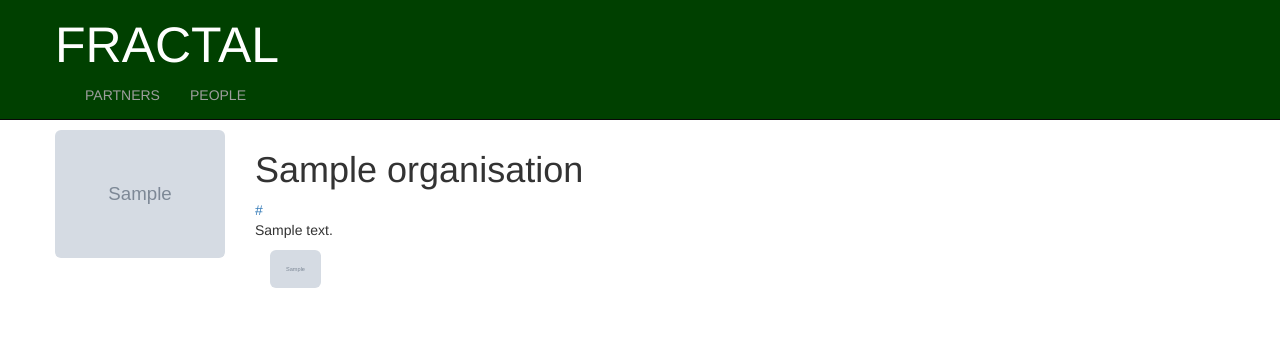
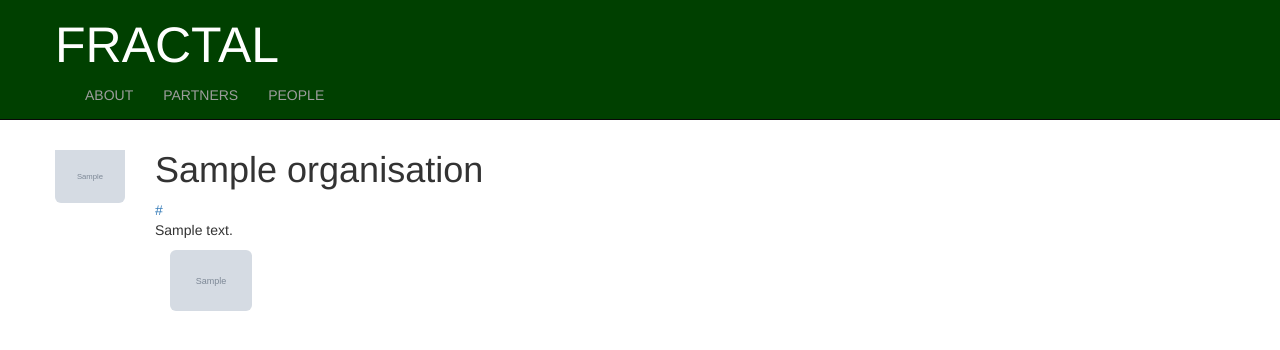
Before and after one commit to jackaranda/fractal-web, a Django app: a page that uses fractal/web/templates/web/base.html in a window 1280 px wide. Shown: the top 350 px of the page. Run offline with Django 3.2, Linux system fonts and the light colour scheme; tables that the repository leaves empty hold one stand-in row (values such as "Sample post"); grey boxes marked "Sample" are stand-in pictures; parts of the project's set-up code (start-up, migrations or seed data) failed here and were passed over; some libraries are stand-ins or nearby versions.

Commit message:
More layout editing and bunch of image uploads

```diff
--- a/fractal/web/templates/web/base.html
+++ b/fractal/web/templates/web/base.html
@@ -47,6 +47,7 @@
         </div>
         <div id="navbar" class="collapse navbar-collapse">
           <ul class="nav navbar-nav">
+            <li><a href="/">ABOUT</a></li>
             <li><a href="/organisations/">PARTNERS</a></li>
             <li><a href="/people/">PEOPLE</a></li>
           </ul>
--- a/fractal/web/templates/web/organisation.html
+++ b/fractal/web/templates/web/organisation.html
@@ -13,12 +13,12 @@
 {% for organisation in organisations %}
 {% if edit %}<form action="{% url 'web:organisation' organisation.slug%}" method='post'>{% csrf_token %}{{ form.errors }}{% endif %}
 <div class='row'>
-	<div class='col-md-2'>
-		<center><img class='img-responsive img-rounded' src="/media/organisation/logos/{{ organisation.logo }}"></center>
+	<div class='col-md-1'>
+		<center><img style="padding-top:20px;" class='img-responsive img-rounded' src="/media/organisation/logos/{{ organisation.logo }}"></center>
 		{% if edit %}<label for"id_logo">Change logo</label>{{ form.logo }}{% endif %}
 	</div>
 
-	<div class='col-md-10'>
+	<div class='col-md-7'>
 	{% if edit %}
 		<label for"id_name">Name</label><input type="text" class="form-control" id="id_name" name="name" placeholder="Name" value="{{ organisation.name }}">
 		<label for"id_url">Website URL</label><input type="text" class="form-control" id="id_url" name="url" placeholder="Website URL" value="{{ organisation.url }}">
@@ -37,7 +37,7 @@
 		{% if organisation.people.all|length > 0 and single %}
 			<p>
 			{% for person in organisation.people.all %}
-				<div class='col-md-1'><a href="{% url 'web:people' person.fullname_underscore %}"><img class="img-responsive img-rounded" src="/media/organisation/photos/{{ person.photo }}"></a></div>
+				<div class='col-md-2'><a href="{% url 'web:people' person.fullname_underscore %}"><img class="img-responsive img-rounded" src="/media/organisation/photos/{{ person.photo }}"></a></div>
 			{% endfor %}
 			</p>
 		{% endif %}
--- a/fractal/web/templates/web/people.html
+++ b/fractal/web/templates/web/people.html
@@ -13,12 +13,12 @@
 {% for person in people %}
 {% if edit %}<form action="{% url 'web:people' person.fullname_underscore %}" method='post'>{% csrf_token %}{{ form.errors }}{% endif %}
 <div class='row'>
-	<div class='col-md-2'>
+	<div class='col-md-1'>
 		<center><img class='img-responsive img-rounded' src="/media/organisation/photos/{{ person.photo }}"></center>
 		{% if edit %}<label for"id_logo">Change logo</label>{{ form.logo }}{% endif %}
 	</div>
 
-	<div class='col-md-10'>
+	<div class='col-md-11'>
 	{% if edit %}
 		<label for"id_firstname">First name</label><input type="text" class="form-control" id="id_firstname" name="firstname" placeholder="First name" value="{{ person.firstname }}">
 		<label for"id_lastname">First name</label><input type="text" class="form-control" id="id_lastname" name="lastname" placeholder="First name" value="{{ person.lastname }}">
@@ -38,7 +38,7 @@
 			<p>Organisation | <a href="{%url 'web:organisation' person.organisation.slug %}">{{ person.organisation }}</a></p>
 		{% endif %}
 
-		<p>{{ person.bio }}</p>
+		<p>{{ person.bio|safe }}</p>
 
 	{% endif %}
 	</div>
```
Also changed, not shown: fractal/uploads/organisation/logos/ACC.jpg (added), fractal/uploads/organisation/logos/ACDI1.jpg (added), fractal/uploads/organisation/logos/AURECON.jpg (added), fractal/uploads/organisation/logos/CSAG_BoIL7RJ.jpg (added), fractal/uploads/organisation/logos/CSAG_PcFcJI7.jpg (added), fractal/uploads/organisation/logos/MET.jpg (added), fractal/uploads/organisation/logos/OX.gif (added), fractal/uploads/organisation/logos/SEI1.jpg (added), fractal/uploads/organisation/logos/chinhoyi_university_logo.png (added), fractal/uploads/organisation/photos/bruce_hewitson.jpeg (added), fractal/uploads/organisation/photos/christopher_jack_48sgZk9.jpg (added), fractal/uploads/organisation/photos/christopher_jack_syFXM0J_ZNFCGQm.jpg (added).
